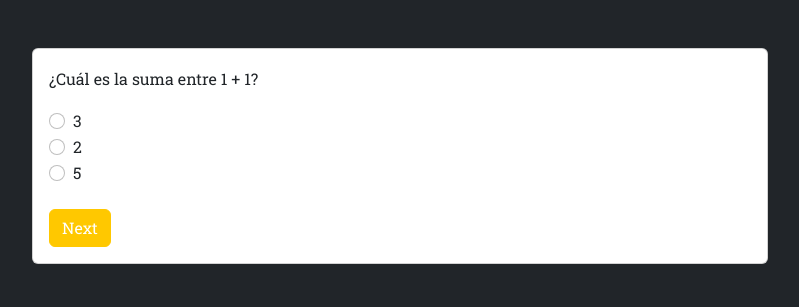
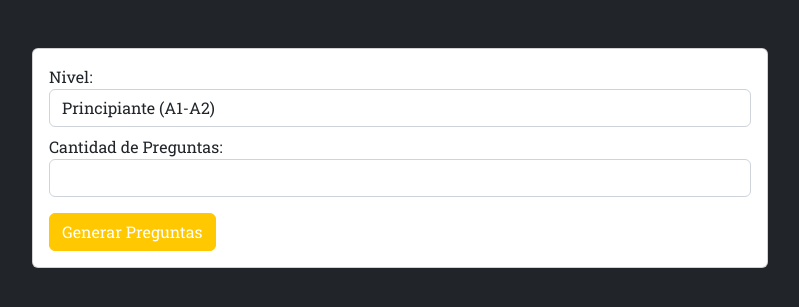
Before and after one commit to LoskoMiguel/YourQuizIt, a Python web app: template app/templates/preguntas.html in a window 1280 px wide. Shown: the top 307 px of the page, without its empty margins (240-1039 px from the left). Run offline with Jinja, Linux system fonts and the light colour scheme; the template is opened without the code that fills it, so the values that code supplies are empty; some libraries are stand-ins or nearby versions.

Commit message:
feat: add preguntas method with openai and change resultados template (Not final version)

```diff
--- a/app/templates/preguntas.html
+++ b/app/templates/preguntas.html
@@ -10,44 +10,47 @@
         <div class="col-md-8">
             <div class="card">
                 <div class="card-body">
-                    <form id="quizForm" action="{{ url_for('preguntas') }}" method="post">
+                    <!-- Formulario para seleccionar nivel y cantidad de preguntas -->
+                    <form id="settingsForm" action="{{ url_for('quiz.preguntas') }}" method="post">
+                        <div class="form-group">
+                            <label for="nivel">Nivel:</label>
+                            <select class="form-control" id="nivel" name="nivel">
+                                <option value="A1-A2">Principiante (A1-A2)</option>
+                                <option value="B1-B2">Intermedio (B1-B2)</option>
+                                <option value="C1">Avanzado (C1)</option>
+                            </select>
+                        </div>
+                        <div class="form-group mt-2">
+                            <label for="cantidad">Cantidad de Preguntas:</label>
+                            <input type="number" class="form-control" id="cantidad" name="cantidad" min="1" max="20">
+                        </div>
+                        <button type="submit" class="btn btn-primary mt-3">Generar Preguntas</button>
+                    </form>
+
+                    <!-- Contenedor de preguntas generadas dinámicamente -->
+                    {% if preguntas %}
+                    <form id="quizForm" action="{{ url_for('quiz.resultados') }}" method="post">
                         <div id="questionContainer">
-                            <div class="question" id="question1">
-                                <p>¿Cuál es la suma entre 1 + 1?</p>
-                                <div class="form-check">
-                                    <input class="form-check-input" type="radio" name="respuesta1" value="3" id="respuesta1_3">
-                                    <label class="form-check-label" for="respuesta1_3">3</label>
+                            {% for pregunta in preguntas %}
+                                <div class="question" id="{{pregunta.question_name}}" style="{% if loop.index != 1 %}display:none;{% endif %}">
+                                    <p>{{ pregunta.question }} <span class="text-muted"> ({{ loop.index }}/{{ preguntas|length }})</span></p>
+                                    <p> {{pregunta.answer}} </p>
+                                    {% for opcion in pregunta.options %}
+                                        <div class="form-check">
+                                            <input class="form-check-input" type="radio" name="{{pregunta.question_name}}" value="{{ opcion }}" id="{{pregunta.question_name}}">
+                                            <label class="form-check-label" for="{{pregunta.question_name}}">{{ opcion }}</label>
+                                        </div>
+                                    {% endfor %}
+                                    <input type="hidden" name="q_text_{{pregunta.question_name}}" value="{{ pregunta.question }}">
                                 </div>
-                                <div class="form-check">
-                                    <input class="form-check-input" type="radio" name="respuesta1" value="2" id="respuesta1_2">
-                                    <label class="form-check-label" for="respuesta1_2">2</label>
-                                </div>
-                                <div class="form-check">
-                                    <input class="form-check-input" type="radio" name="respuesta1" value="5" id="respuesta1_5">
-                                    <label class="form-check-label" for="respuesta1_5">5</label>
-                                </div>
-                            </div>
-                            <div class="question" id="question2" style="display:none;">
-                                <p>¿Cuál es la división entre 10 / 2?</p>
-                                <div class="form-check">
-                                    <input class="form-check-input" type="radio" name="respuesta2" value="1" id="respuesta2_1">
-                                    <label class="form-check-label" for="respuesta2_1">1</label>
-                                </div>
-                                <div class="form-check">
-                                    <input class="form-check-input" type="radio" name="respuesta2" value="6" id="respuesta2_6">
-                                    <label class="form-check-label" for="respuesta2_6">6</label>
-                                </div>
-                                <div class="form-check">
-                                    <input class="form-check-input" type="radio" name="respuesta2" value="5" id="respuesta2_5">
-                                    <label class="form-check-label" for="respuesta2_5">5</label>
-                                </div>
-                            </div>
+                            {% endfor %}
                         </div>
                         <div class="d-flex justify-content-between mt-4">
                             <button type="button" class="btn btn-primary" id="nextButton" onclick="showNextQuestion()">Next</button>
                             <button type="submit" class="btn btn-success" id="submitButton" style="display:none;">Submit</button>
                         </div>
                     </form>
+                    {% endif %}
                 </div>
             </div>
         </div>
@@ -56,14 +59,18 @@
 
 <script>
     let currentQuestion = 1;
-    const totalQuestions = 2;
+    const totalQuestions = {{ preguntas|length }};
 
     function showNextQuestion() {
-        document.getElementById(`question${currentQuestion}`).style.display = 'none';
-        currentQuestion++;
-        if (currentQuestion <= totalQuestions) {
-            document.getElementById(`question${currentQuestion}`).style.display = 'block';
+        const currentQuestionDiv = document.getElementById(`question${currentQuestion}`);
+        const nextQuestionDiv = document.getElementById(`question${currentQuestion + 1}`);
+
+        if (nextQuestionDiv) {
+            currentQuestionDiv.style.display = 'none';
+            nextQuestionDiv.style.display = 'block';
+            currentQuestion++;
         }
+
         if (currentQuestion === totalQuestions) {
             document.getElementById('nextButton').style.display = 'none';
             document.getElementById('submitButton').style.display = 'block';
```
Also changed, not shown: app/app.py (+6 -32 lines), app/routes/main.py (added, +7 -0 lines), app/routes/quiz.py (added, +90 -0 lines), app/templates/resultados.html (+31 -1 lines), app/utils.py (added, +47 -0 lines), README.md.
